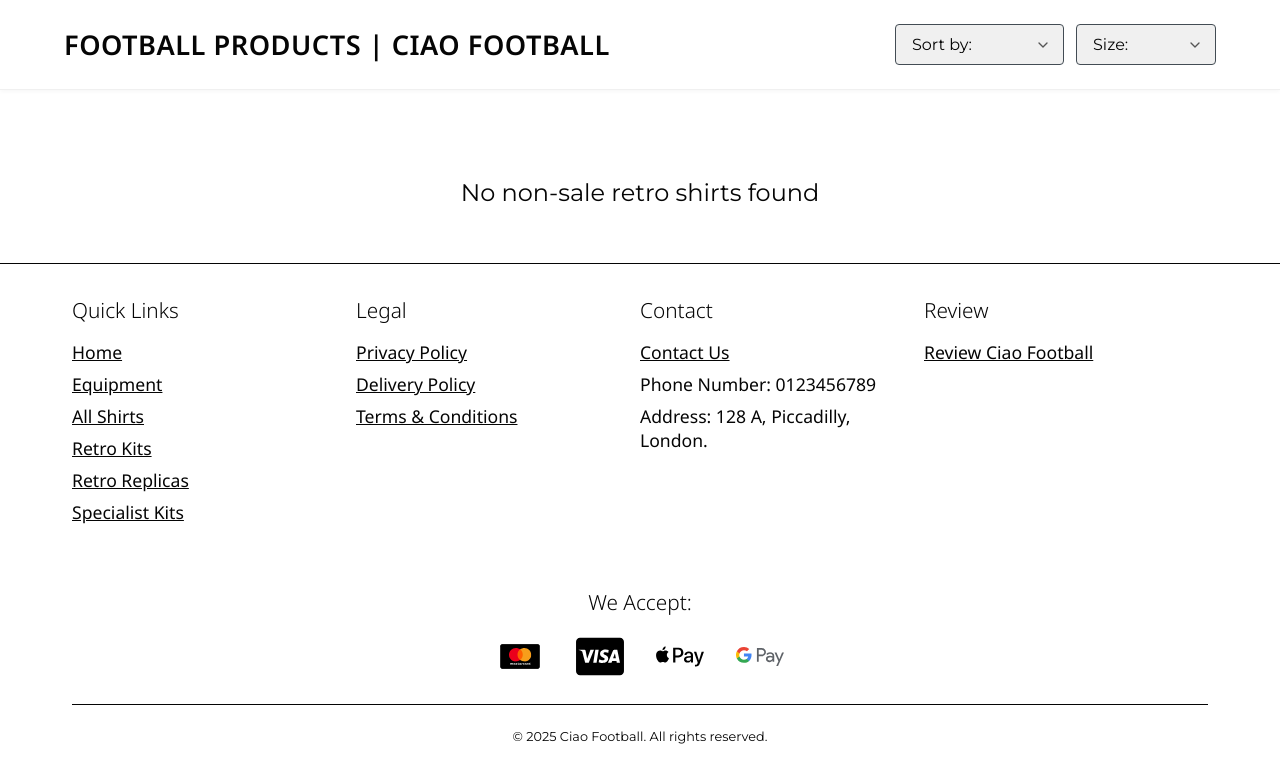
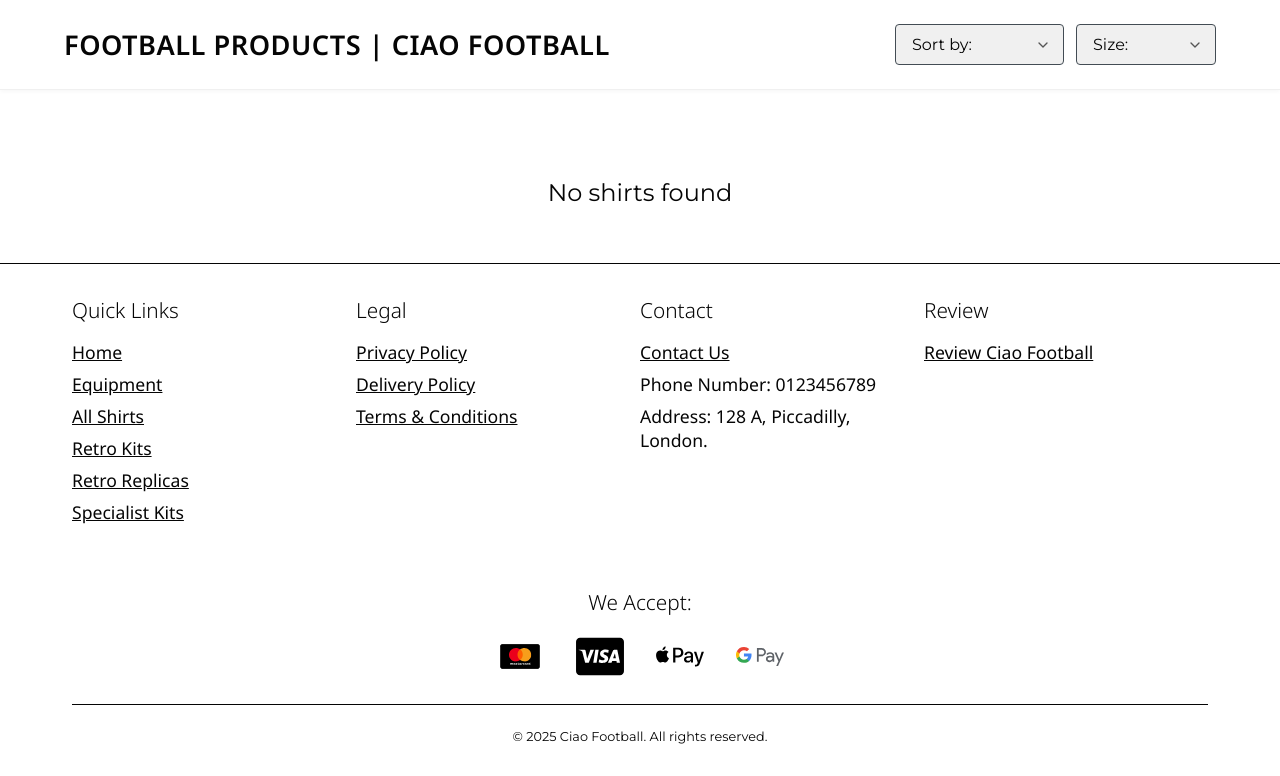
Before and after one commit to Haersa/Ciao-Football, a PHP site: page /frontend/team.php in a window 1280 px wide. Shown: the part 100-876 px from the top of the page. Run offline with PHP 8.4, Linux system fonts and the light colour scheme; tables that the repository leaves empty or names only in its code hold one stand-in row (values such as "Sample post"); a stand-in replaces the project's code that opens the database connection.

Commit message:
Small bug fix

```diff
--- a/frontend/replicakits.php
+++ b/frontend/replicakits.php
@@ -97,7 +97,7 @@ if (isset($_GET['sort'])) {
 
     echo '</div>'; // End products container
 } else {
-    echo '<div class="no-products">No non-sale retro shirts found</div>'; // if no products are found, display this error to user
+    echo '<div class="no-products">No shirts found</div>'; // if no products are found, display this error to user
 }
 
     // Close statement
--- a/frontend/retrokits.php
+++ b/frontend/retrokits.php
@@ -98,7 +98,7 @@ if (isset($_GET['sort'])) {
 
     echo '</div>'; // End products container
 } else {
-    echo '<div class="no-products">No non-sale retro shirts found</div>'; // if no products are found, display this error to user
+    echo '<div class="no-products">No shirts found</div>'; // if no products are found, display this error to user
 }
 
     // Close statement
--- a/frontend/shirts.php
+++ b/frontend/shirts.php
@@ -102,7 +102,7 @@ include('../components/backtotopbutton.php');
 
     echo '</div>'; // End products container
 } else {
-    echo '<div class="no-products">No non-sale retro shirts found</div>'; // if no products are found, display this error to user
+    echo '<div class="no-products">No shirts found</div>'; // if no products are found, display this error to user
 }
 
     // Close statement
--- a/frontend/specialistkits.php
+++ b/frontend/specialistkits.php
@@ -96,7 +96,7 @@ $result = $stmt->get_result();
 
     echo '</div>'; // End products container
 } else {
-    echo '<div class="no-products">No non-sale retro shirts found</div>'; // if no products are found, display this error to user
+    echo '<div class="no-products">No shirts found</div>'; // if no products are found, display this error to user
 }
 
     // Close statement
--- a/frontend/team.php
+++ b/frontend/team.php
@@ -108,7 +108,7 @@ include('../backend/conn/conn.php');
 
     echo '</div>'; // End products container
 } else {
-    echo '<div class="no-products">No non-sale retro shirts found</div>'; // if no products are found, display this error to user
+    echo '<div class="no-products">No shirts found</div>'; // if no products are found, display this error to user
 }
 
     // Close statement
```
